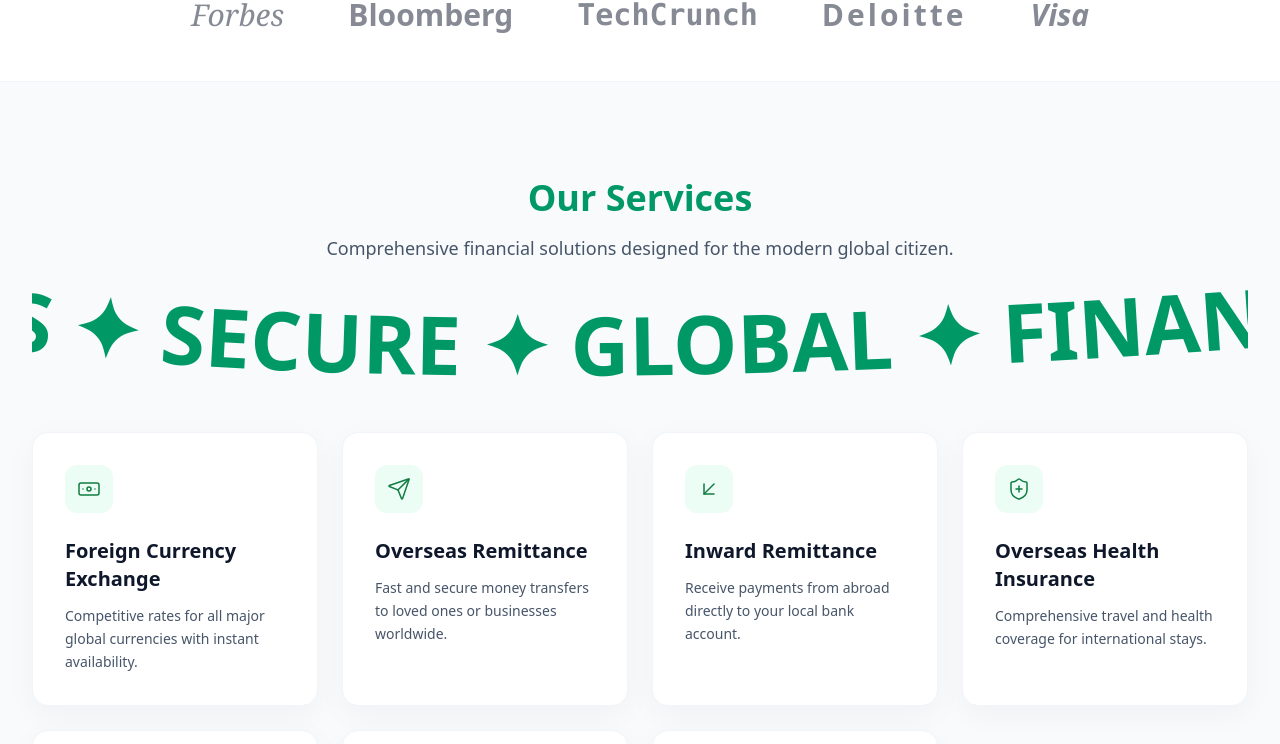
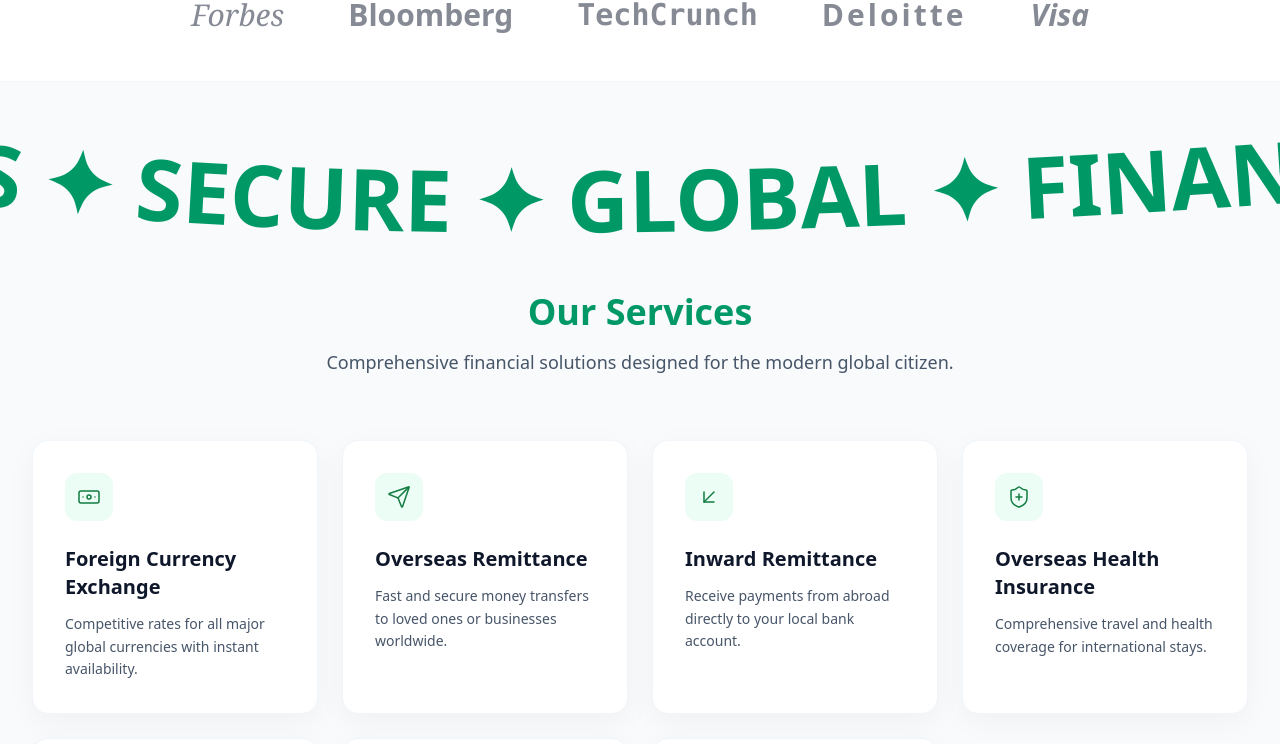
Before and after one commit to Aman241104/fainance-web, a Next.js app: page / in a window 1280 px wide. Shown: the part 954-1698 px from the top of the page. Built offline with nearby package versions, Linux system fonts and the light colour scheme; no server answers.

Commit message:
fixed loop position

```diff
--- a/components/Services.tsx
+++ b/components/Services.tsx
@@ -54,14 +54,7 @@ const services = [
 export function Services() {
   return (
     <section id="services" className="py-24 bg-slate-50 overflow-hidden">
-      <Container>
-        <div className="text-center mb-16">
-          <h2 className="text-6xl lg:text-4xl font-bold text-emerald-600 mb-4">Our Services</h2>
-          <p className="text-lg text-slate-600 max-w-2xl mx-auto">
-            Comprehensive financial solutions designed for the modern global citizen.
-          </p>
-        </div>
-        <div className="-mt-10">
+      <div className="-mt-10">
         <CurvedLoop
           marqueeText="Borderless ✦ Seamless ✦ Secure ✦ Global ✦ Finance ✦"
           speed={3}
@@ -70,6 +63,13 @@ export function Services() {
           className="text-emerald-700"
         />
       </div>
+      <Container>
+        <div className="text-center mb-16">
+          <h2 className="text-6xl lg:text-4xl font-bold text-emerald-600 mb-4">Our Services</h2>
+          <p className="text-lg text-slate-600 max-w-2xl mx-auto">
+            Comprehensive financial solutions designed for the modern global citizen.
+          </p>
+        </div>
 
         <div className="grid grid-cols-1 md:grid-cols-3 lg:grid-cols-4 gap-6">
           {services.map((service, index) => (
```
